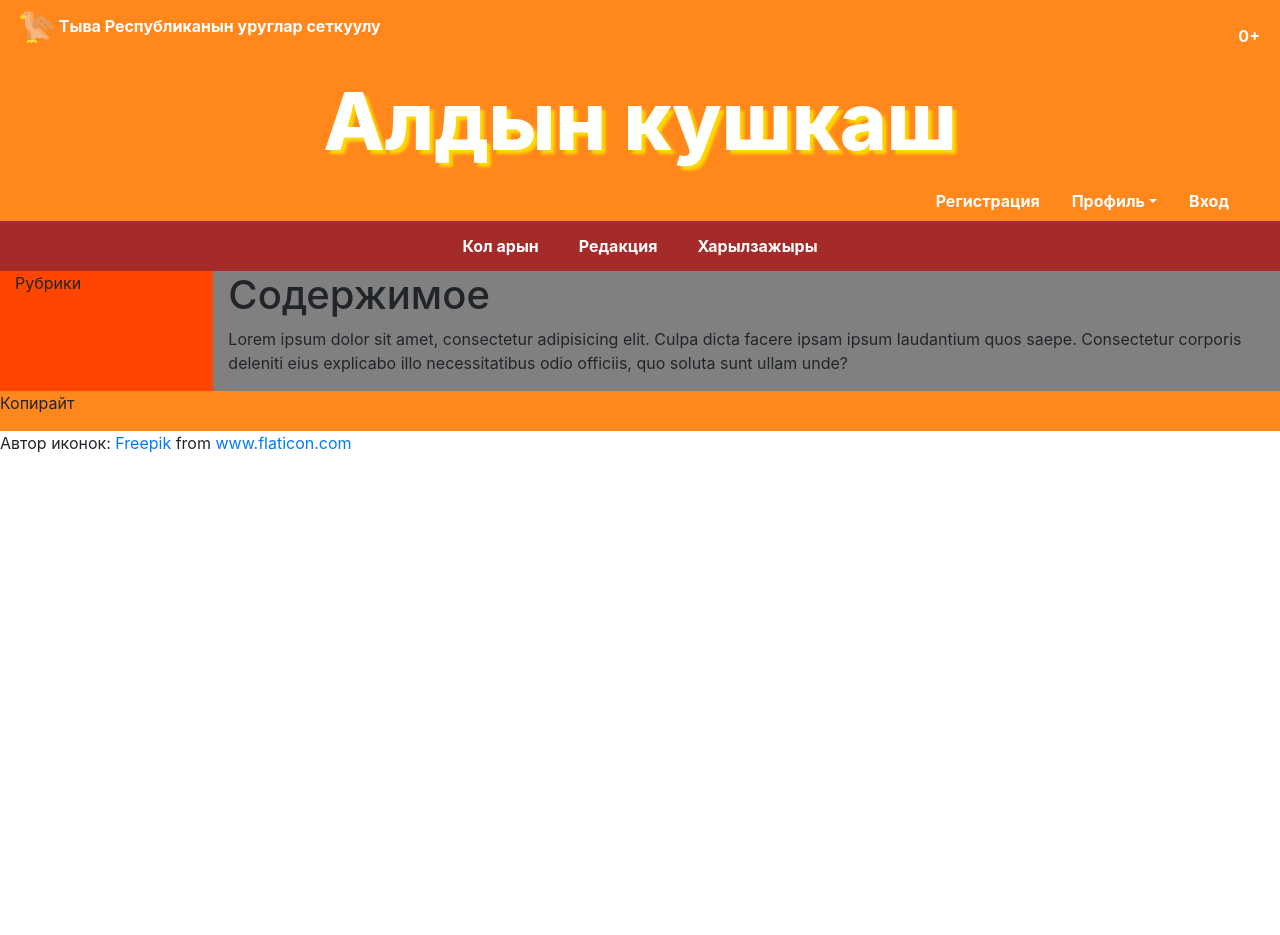
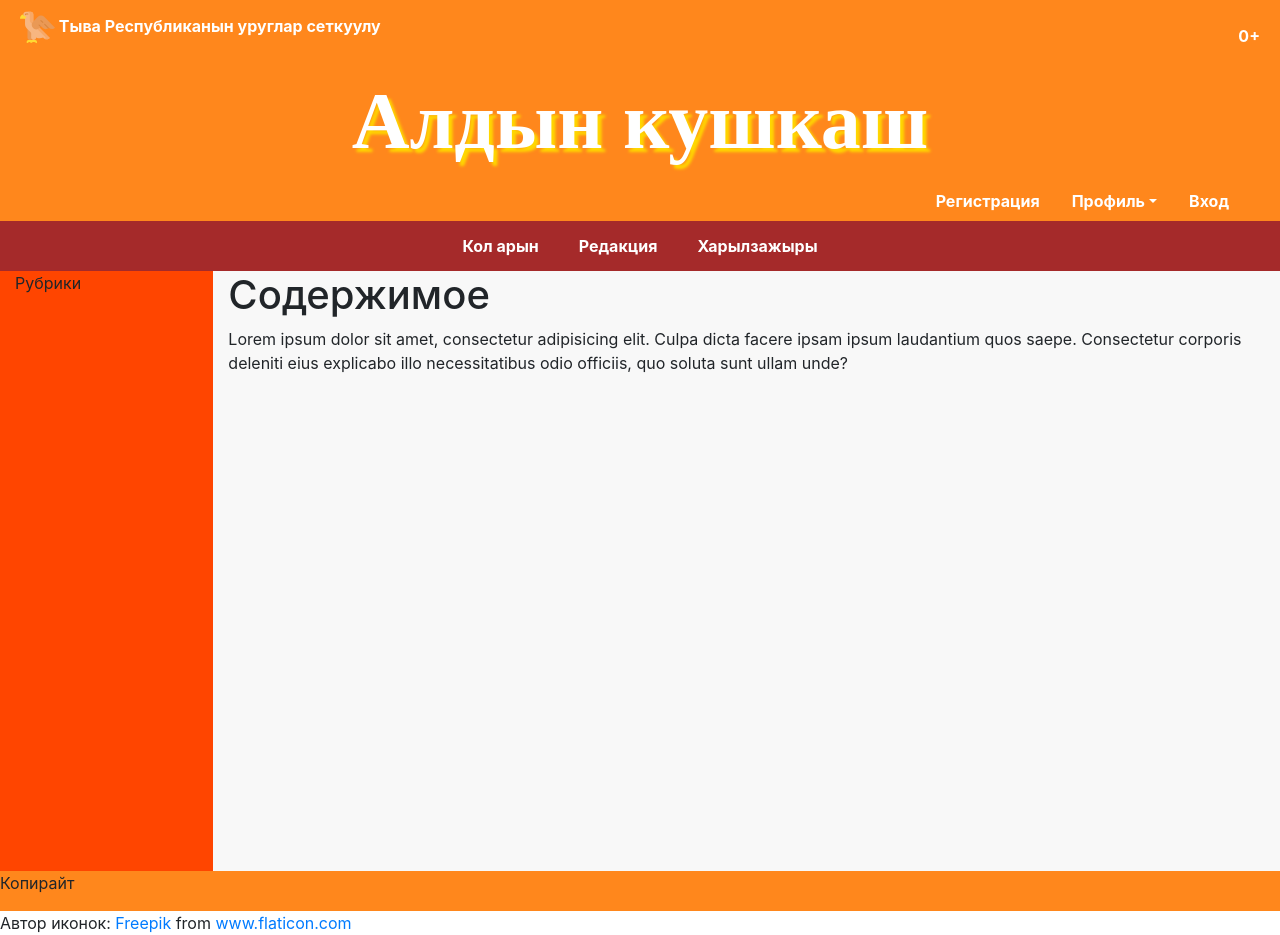
Before and after one commit to AidysM/aldynkush2, a Django app: page / in a window 1280 px wide. Before the commit the page ends 453 px from the top, so only its background shows below. Run offline with Django 3.2, Linux system fonts and the light colour scheme; some libraries are stand-ins or nearby versions.

Commit message:
added tuva fonts

```diff
--- a/home/static/css/style.css
+++ b/home/static/css/style.css
@@ -1,6 +1,22 @@
-/*@font-face {
-    font-family: ;
-}*/
+@font-face {
+    src: url('../fonts/ttbub___.TTF');
+    font-family: "Tuva Bold";
+    font-weight: bold;
+    font-style: normal;
+}
+@font-face {
+    src: url('../fonts/ttbui___.TTF');
+    font-family: "Tuva Italic";
+    font-weight: normal;
+    font-style: italic;
+}
+@font-face {
+    src: url('../fonts/ttbun___.TTF');
+    font-family: "Tuva Normal";
+    font-weight: normal;
+    font-style: normal;
+}
+
 body {
     margin: 0;
     min-height: 100vh;
@@ -26,6 +42,8 @@ body {
     font-weight: bold;
 }
 .main-name {
+    font-family: Tuv Font, serif;
+
     color: #fff;
     font-size: 80px;
     font-weight: 800;
@@ -79,8 +97,8 @@ body {
     align-items: center;
 }
 .content {
-    /*grid-area: c;*/
-    background-color: grey;
+    height: 600px;
+    background-color: #f8f8f8;
 }
 .sidebar {
     /*grid-area: s;*/
```
Also changed, not shown: home/static/fonts/ttbub___.TTF (added), home/static/fonts/ttbui___.TTF (added), home/static/fonts/ttbun___.TTF (added).
